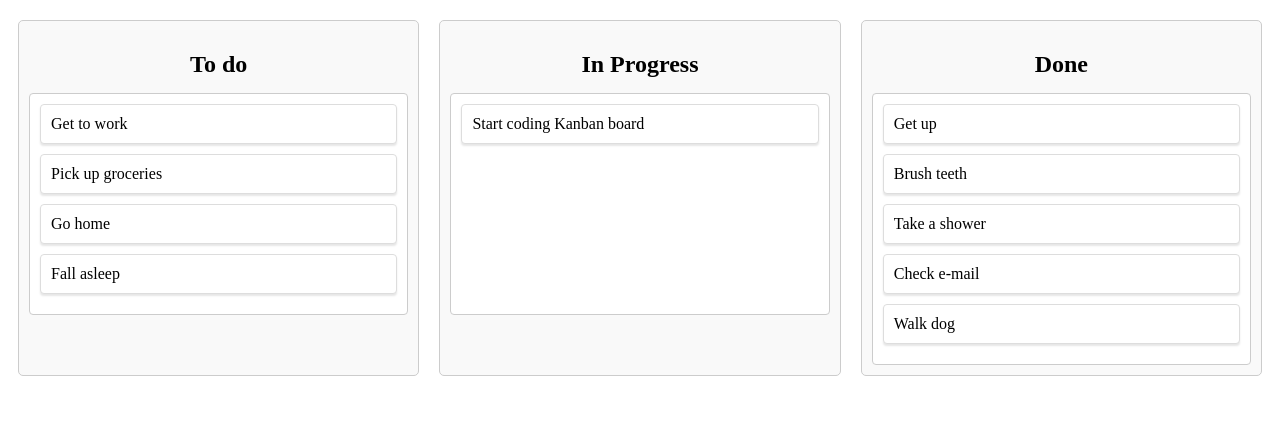
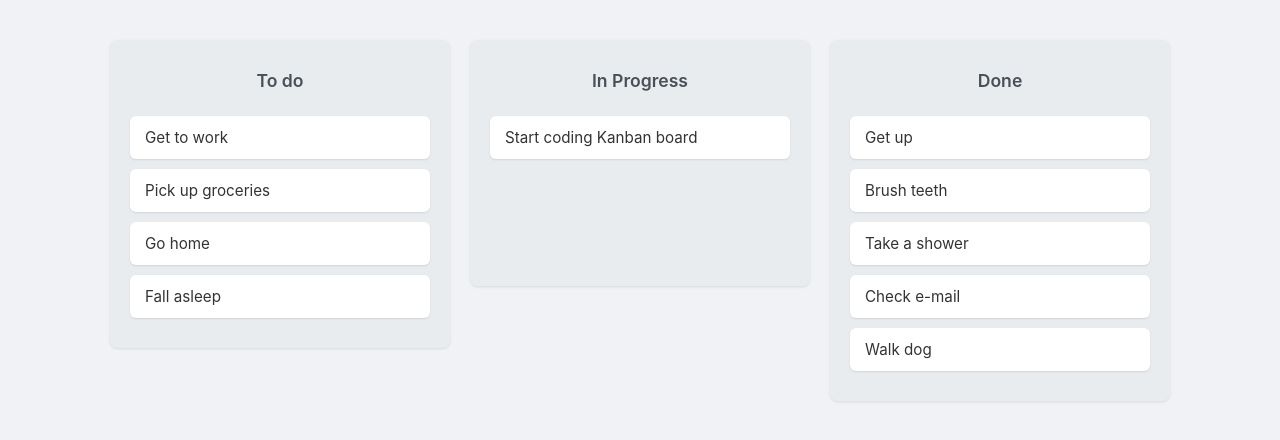
Before and after one commit to logicstride/kanban-board-angular, an Angular app: page / in a window 1280 px wide. Shown: the top 440 px of the page. Built offline with nearby package versions, Linux system fonts and the light colour scheme.

Commit message:
feat: add resuable column component, add global styling

```diff
--- a/src/app/app.component.html
+++ b/src/app/app.component.html
@@ -1,41 +1,25 @@
-
-
-
-
 <div class="content" role="main">
   <div cdkDropListGroup class="container">
-    <div class="column">
-      <h2>To do</h2>
-      <div
-        cdkDropList
-        [cdkDropListData]="todo"
-        class="list"
-        (cdkDropListDropped)="drop($event)">
-        <div class="item" *ngFor="let item of todo" cdkDrag>{{item}}</div>
-      </div>
-    </div>
+    <!-- Use app-column for the 'To do' list -->
+    <app-column
+      title="To do"
+      [tasks]="todo"
+      (itemDropped)="drop($event)">
+    </app-column>
 
-    <div class="column">
-      <h2>In Progress</h2>
-      <div
-        cdkDropList
-        [cdkDropListData]="inProgress"
-        class="list"
-        (cdkDropListDropped)="drop($event)">
-        <div class="item" *ngFor="let item of inProgress" cdkDrag>{{item}}</div>
-      </div>
-    </div>
+    <!-- Use app-column for the 'In Progress' list -->
+    <app-column
+      title="In Progress"
+      [tasks]="inProgress"
+      (itemDropped)="drop($event)">
+    </app-column>
 
-    <div class="column">
-      <h2>Done</h2>
-      <div
-        cdkDropList
-        [cdkDropListData]="done"
-        class="list"
-        (cdkDropListDropped)="drop($event)">
-        <div class="item" *ngFor="let item of done" cdkDrag>{{item}}</div>
-      </div>
-    </div>
+    <!-- Use app-column for the 'Done' list -->
+    <app-column
+      title="Done"
+      [tasks]="done"
+      (itemDropped)="drop($event)">
+    </app-column>
   </div>
 </div>
 
--- a/src/app/app.module.ts
+++ b/src/app/app.module.ts
@@ -4,10 +4,12 @@ import { DragDropModule } from '@angular/cdk/drag-drop'; // Import DragDropModul
 
 import { AppRoutingModule } from './app-routing.module';
 import { AppComponent } from './app.component';
+import { ColumnComponent } from './components/column/column.component';
 
 @NgModule({
   declarations: [
-    AppComponent
+    AppComponent,
+    ColumnComponent
   ],
   imports: [
     BrowserModule,
--- /dev/null
+++ b/src/app/components/column/column.component.html
@@ -0,0 +1,6 @@
+<div class="column">
+  <h2>{{ title }}</h2>
+  <div cdkDropList [cdkDropListData]="tasks" class="list" (cdkDropListDropped)="onDrop($event)">
+    <div class="item" *ngFor="let item of tasks" cdkDrag>{{item}}</div>
+  </div>
+</div>
--- /dev/null
+++ b/src/app/components/column/column.component.ts
@@ -0,0 +1,17 @@
+import { CdkDragDrop } from '@angular/cdk/drag-drop';
+import { Component, EventEmitter, Input, Output } from '@angular/core';
+
+@Component({
+  selector: 'app-column',
+  templateUrl: './column.component.html',
+  styleUrls: ['./column.component.css']
+})
+export class ColumnComponent {
+  @Input() title: string = '';
+  @Input() tasks: string[] = [];
+  @Output() itemDropped = new EventEmitter<CdkDragDrop<string[]>>();
+
+  onDrop(event: CdkDragDrop<string[]>) {
+    this.itemDropped.emit(event);
+  }
+}
--- a/src/styles.css
+++ b/src/styles.css
@@ -1 +1,105 @@
-/* You can add global styles to this file, and also import other style files */
+/* Add some base styles for the body */
+body {
+  font-family: -apple-system, BlinkMacSystemFont, "Segoe UI", Roboto, Helvetica, Arial, sans-serif, "Apple Color Emoji", "Segoe UI Emoji", "Segoe UI Symbol";
+  background-color: #f0f2f5; /* Lighter grey background */
+  margin: 0;
+  padding: 20px;
+  color: #333;
+}
+
+.container {
+  display: flex;
+  gap: 20px;
+  align-items: flex-start;
+  max-width: 1100px;
+  margin: 0 auto;
+  padding: 0 20px;
+  box-sizing: border-box;
+}
+app-column {
+  flex: 1;
+}
+.column {
+  border-radius: 8px;
+  padding: 15px;
+  background-color: #e9ecef;
+  flex: 1;
+  min-width: 0;
+  box-shadow: 0 1px 3px rgba(0,0,0,0.1);
+  display: flex;
+  flex-direction: column;
+}
+
+.column h2 {
+  text-align: center;
+  margin-bottom: 20px;
+  font-size: 1.1em;
+  font-weight: 600;
+  color: #495057;
+}
+
+.list {
+  min-height: 150px;
+  background: #e9ecef;
+  border-radius: 6px;
+  padding: 5px;
+
+  display: block;
+  overflow: hidden;
+  flex-grow: 1;
+  transition: background-color 0.2s ease;
+}
+
+.item {
+  padding: 12px 15px;
+  margin-bottom: 10px;
+  background-color: #fff;
+  border: none;
+  border-radius: 6px;
+  cursor: move;
+  box-shadow: 0 1px 2px rgba(0,0,0,0.1);
+  font-size: 0.95em;
+  transition: box-shadow 0.2s ease, transform 0.2s ease;
+}
+
+.item:hover {
+  box-shadow: 0 4px 8px rgba(0,0,0,0.15);
+  transform: translateY(-2px);
+}
+
+
+
+.cdk-drag-preview {
+  box-sizing: border-box;
+  border-radius: 6px;
+  box-shadow: 0 5px 5px -3px rgba(0, 0, 0, 0.2),
+              0 8px 10px 1px rgba(0, 0, 0, 0.14),
+              0 3px 14px 2px rgba(0, 0, 0, 0.12);
+
+  padding: 12px 15px;
+  background-color: #fff;
+  font-size: 0.95em;
+}
+
+.cdk-drag-placeholder {
+  opacity: 0.3;
+  background-color: #b0bec5;
+  border: 1px dashed #607d8b;
+  border-radius: 6px;
+  margin-bottom: 10px;
+  height: 40px;
+  transition: transform 250ms cubic-bezier(0, 0, 0.2, 1);
+}
+
+.cdk-drag-animating {
+  transition: transform 250ms cubic-bezier(0, 0, 0.2, 1);
+}
+
+.list.cdk-drop-list-dragging .item:not(.cdk-drag-placeholder) {
+  transition: transform 250ms cubic-bezier(0, 0, 0.2, 1);
+}
+
+
+.cdk-drop-list-dragging {
+  background-color: #dee2e6;
+}
```
Also changed, not shown: src/app/components/column/column.component.css (added).
